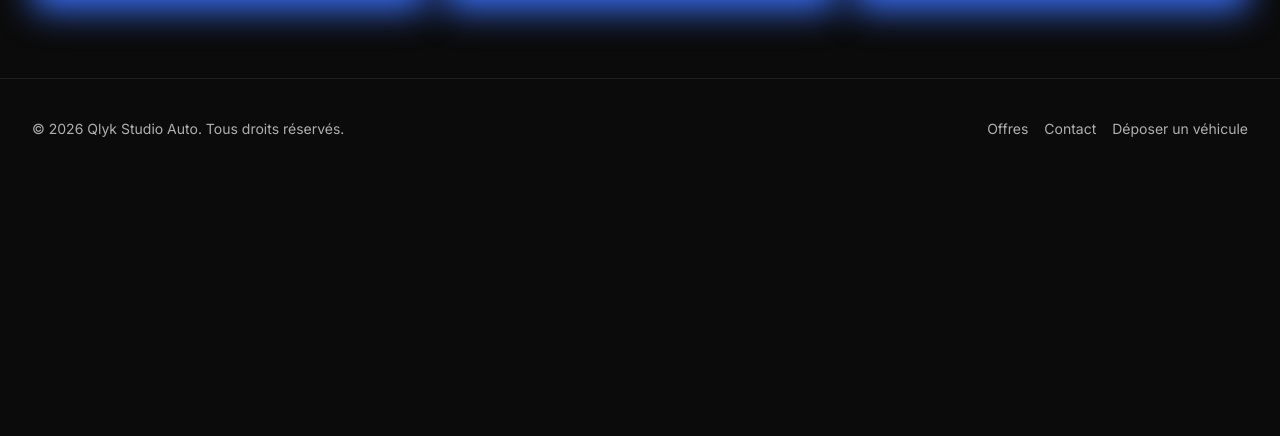
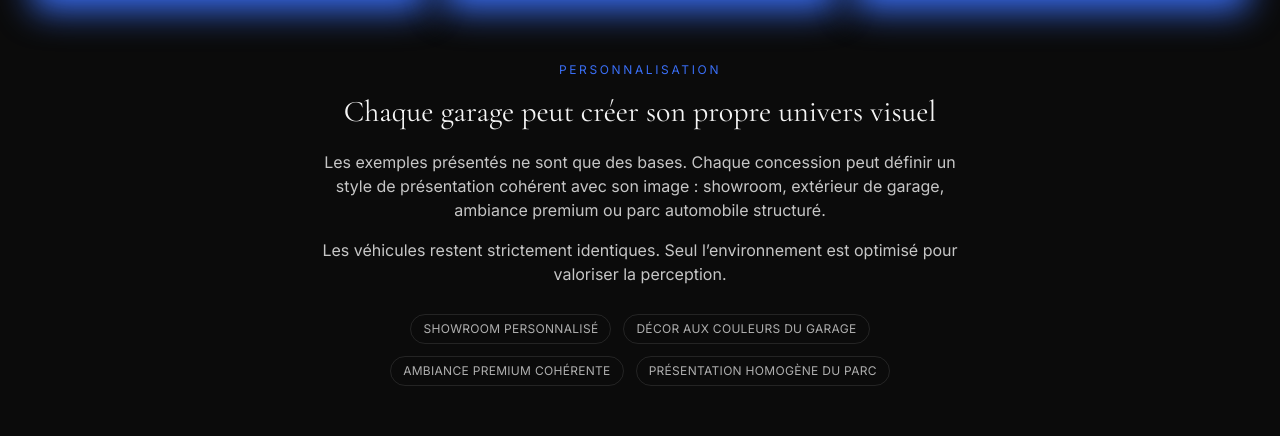
Before and after one commit to arnaudcrestey/qlyk-studio-auto, a Next.js app: page /exemples in a window 1280 px wide. Shown: the part 788-1224 px from the top of the page. Before the commit the page ends 967 px from the top, so only its background shows below. Built offline with nearby package versions, Linux system fonts and the light colour scheme.

Commit message:
Update page.tsx

```diff
--- a/app/exemples/page.tsx
+++ b/app/exemples/page.tsx
@@ -1,26 +1,56 @@
 import { Card } from '@/components/ui/card';
 
 const examples = [
-  { category: 'Citadine', style: 'Annonce optimisée', before: '/images/ex-citadine-avant.jpg', after: '/images/ex-citadine.jpg' },
-  { category: 'SUV', style: 'Concession réaliste', before: '/images/ex-suv-avant.jpg', after: '/images/ex-suv.jpg' },
-  { category: 'Sportive', style: 'Ambiance premium', before: '/images/ex-sport-avant.jpg', after: '/images/ex-sport.jpg' },
-  { category: 'Utilitaire', style: 'Usage professionnel', before: '/images/ex-utilitaire-avant.jpg', after: '/images/ex-utilitaire.jpg' },
-  { category: 'Familiale', style: 'Projection client', before: '/images/ex-familiale-avant.jpg', after: '/images/ex-familiale.jpg' },
-  { category: 'Haut de gamme', style: 'Showroom luxe', before: '/images/ex-luxe-avant.jpg', after: '/images/ex-luxe.jpg' },
+  {
+    category: 'Citadine',
+    style: 'Annonce optimisée',
+    before: '/images/ex-citadine-avant.jpg',
+    after: '/images/ex-citadine.jpg',
+  },
+  {
+    category: 'SUV',
+    style: 'Concession réaliste',
+    before: '/images/ex-suv-avant.jpg',
+    after: '/images/ex-suv.jpg',
+  },
+  {
+    category: 'Sportive',
+    style: 'Ambiance premium',
+    before: '/images/ex-sport-avant.jpg',
+    after: '/images/ex-sport.jpg',
+  },
+  {
+    category: 'Utilitaire',
+    style: 'Usage professionnel',
+    before: '/images/ex-utilitaire-avant.jpg',
+    after: '/images/ex-utilitaire.jpg',
+  },
+  {
+    category: 'Familiale',
+    style: 'Projection client',
+    before: '/images/ex-familiale-avant.jpg',
+    after: '/images/ex-familiale.jpg',
+  },
+  {
+    category: 'Haut de gamme',
+    style: 'Showroom luxe',
+    before: '/images/ex-luxe-avant.jpg',
+    after: '/images/ex-luxe.jpg',
+  },
 ];
 
 export default function ExemplesPage() {
   return (
     <section className="section-spacing">
       <div className="container-premium">
-        <h1 className="text-center font-serif text-4xl sm:text-5xl">
+        <h1 className="mx-auto max-w-4xl text-center font-serif text-4xl leading-tight sm:text-5xl">
           Exemples de transformations
         </h1>
 
         <div className="mt-10 grid gap-4 md:grid-cols-2 lg:grid-cols-3">
           {examples.map((example) => (
             <Card key={example.category}>
-              <p className="mb-3 text-xs tracking-[0.18em] uppercase text-premium">
+              <p className="mb-3 text-xs uppercase tracking-[0.18em] text-premium">
                 {example.category}
               </p>
 
@@ -46,6 +76,45 @@ export default function ExemplesPage() {
             </Card>
           ))}
         </div>
+
+        <div className="mx-auto mt-16 max-w-3xl text-center">
+          <p className="text-xs uppercase tracking-[0.22em] text-premium">
+            Personnalisation
+          </p>
+
+          <h2 className="mt-4 font-serif text-2xl leading-tight sm:text-3xl">
+            Chaque garage peut créer son propre univers visuel
+          </h2>
+
+          <p className="mx-auto mt-5 max-w-2xl text-sm leading-relaxed text-foreground/80 sm:text-base">
+            Les exemples présentés ne sont que des bases. Chaque concession peut
+            définir un style de présentation cohérent avec son image : showroom,
+            extérieur de garage, ambiance premium ou parc automobile structuré.
+          </p>
+
+          <p className="mx-auto mt-4 max-w-2xl text-sm leading-relaxed text-foreground/80 sm:text-base">
+            Les véhicules restent strictement identiques. Seul l’environnement
+            est optimisé pour valoriser la perception.
+          </p>
+
+          <div className="mx-auto mt-7 flex max-w-2xl flex-wrap justify-center gap-3">
+            <span className="rounded-full border border-white/10 px-3 py-1.5 text-xs uppercase tracking-wide text-foreground/70">
+              Showroom personnalisé
+            </span>
+
+            <span className="rounded-full border border-white/10 px-3 py-1.5 text-xs uppercase tracking-wide text-foreground/70">
+              Décor aux couleurs du garage
+            </span>
+
+            <span className="rounded-full border border-white/10 px-3 py-1.5 text-xs uppercase tracking-wide text-foreground/70">
+              Ambiance premium cohérente
+            </span>
+
+            <span className="rounded-full border border-white/10 px-3 py-1.5 text-xs uppercase tracking-wide text-foreground/70">
+              Présentation homogène du parc
+            </span>
+          </div>
+        </div>
       </div>
     </section>
   );
```
